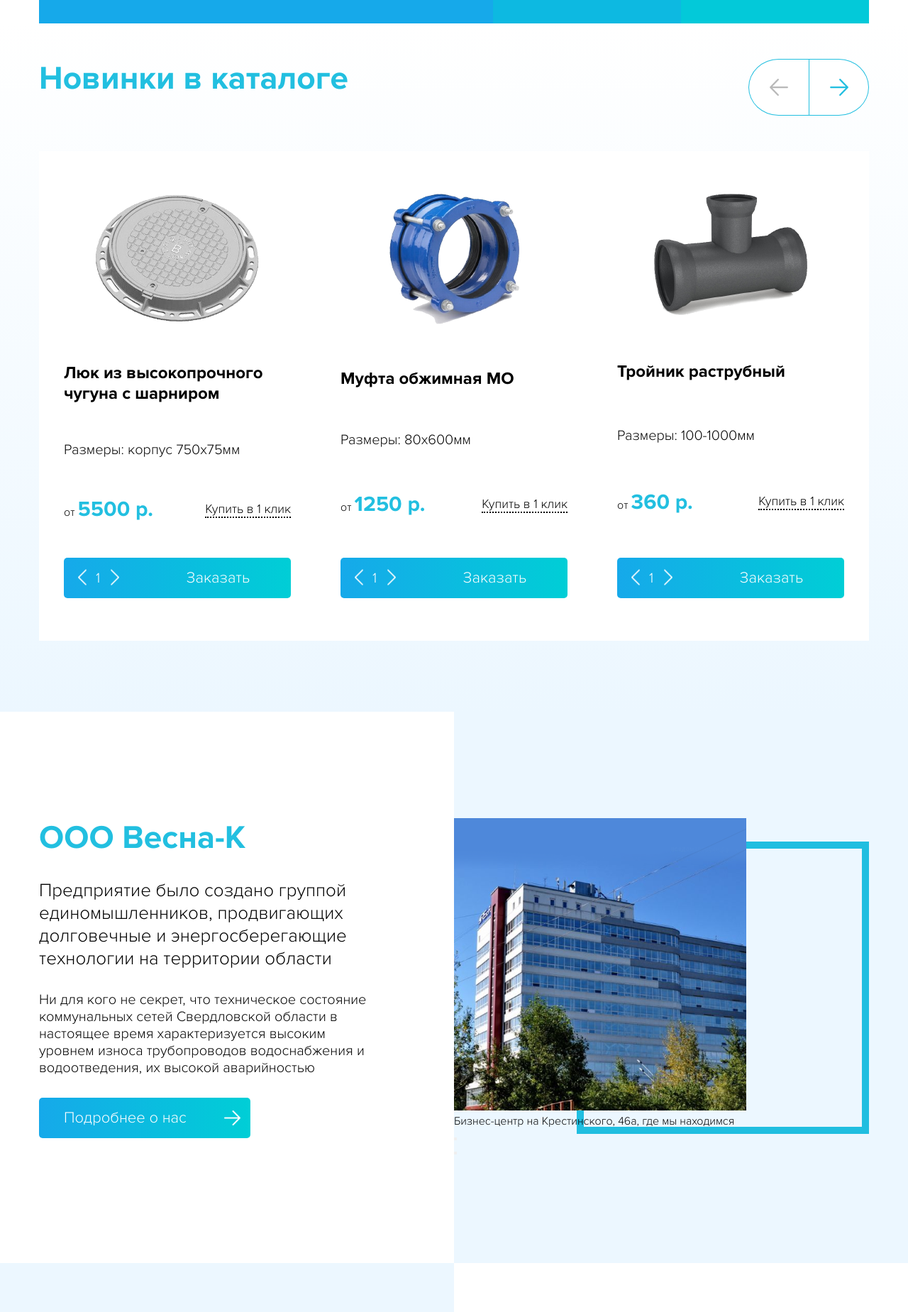
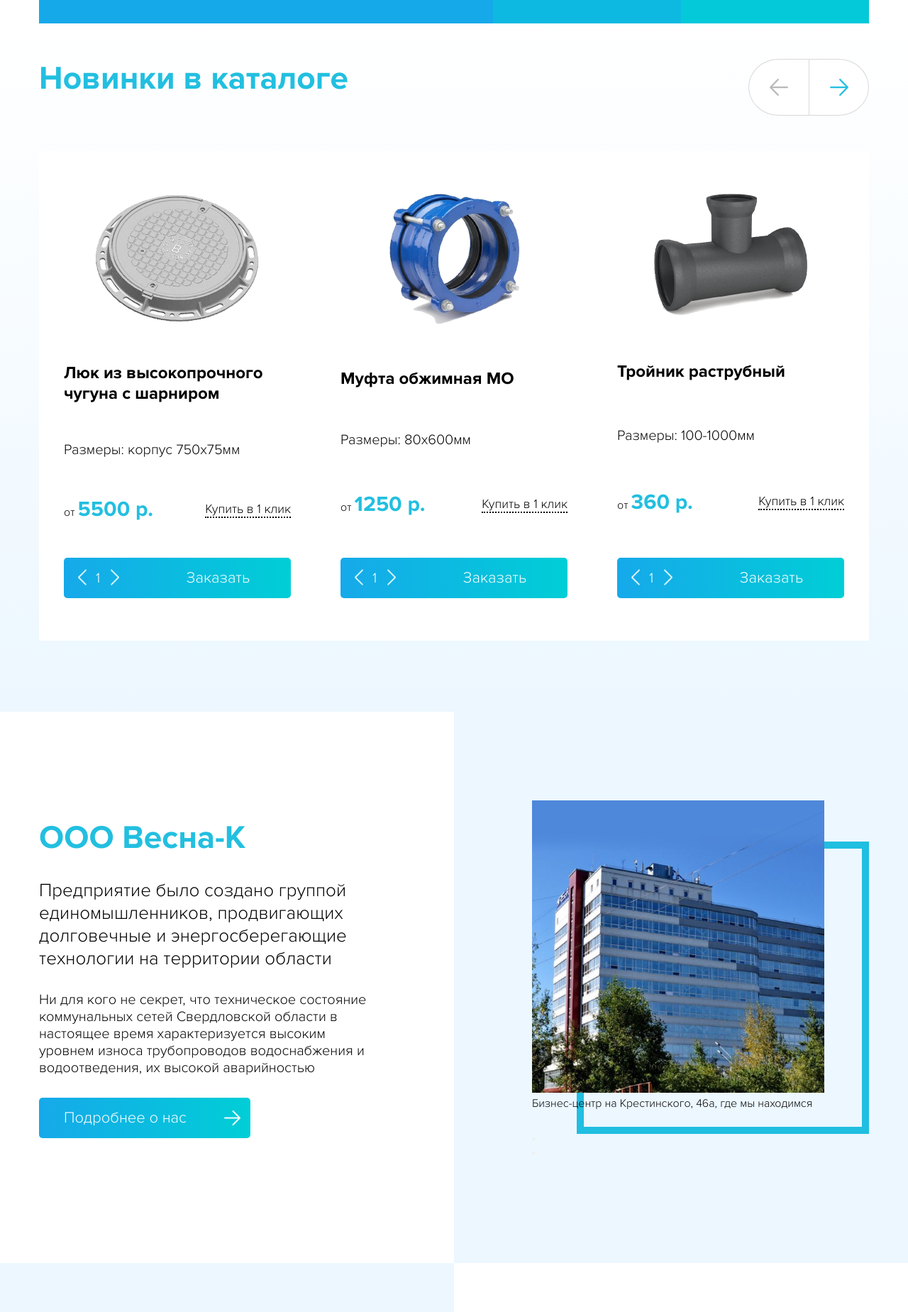
Before and after one commit to tatarianBarbarian/Vesna-K, a website: page src/index.html in a window 1280 px wide. Shown: the part 1571-3420 px from the top of the page at 71% size. Drawn offline with nearby package versions, Linux system fonts and the light colour scheme; files that its build step writes are made by us from their sources.

Commit message:
Fixed border color and button shadow on prodslider

```diff
--- a/src/sass/components/_cn-slider.scss
+++ b/src/sass/components/_cn-slider.scss
@@ -0,0 +1,25 @@
+.cn-slider {
+  transform: translateY(-2.5rem);
+
+  &__slides {
+  }
+
+  &__slide {
+  }
+
+  &__controls {
+  }
+
+  &__arr {
+    &--left {
+    }
+
+    &--right {
+    }
+  }
+
+  &__control {
+    &--active {
+    }
+  }
+}
--- a/src/sass/components/_prodslider.scss
+++ b/src/sass/components/_prodslider.scss
@@ -32,7 +32,7 @@
   &__control {
     width: 8.5rem;
     height: 8rem;
-    border: 1px solid $color-primary;
+    border: 1px solid $color-grey-light;
     background-position: center;
     background-repeat: no-repeat;
     background-color: white;
@@ -83,7 +83,7 @@
     display: inline-block;
   }
 
-  &__item:hover &__buybtn {
+  &__item:hover .btn--buy {
     box-shadow: 0 0 4rem -10px $color-primary;
   }
 
--- a/src/templates/info.html
+++ b/src/templates/info.html
@@ -9,13 +9,14 @@
                     характеризуется высоким уровнем износа трубопроводов водоснабжения и водоотведения, их высокой аварийностью</p>
                 <a href="#" class="btn btn--arrow-bluebg u-mt-30">Подробнее о нас</a>
             </div>
-            <div class="info__item info__item--square-right">
+            <div class="info__item info__item--right info__item--square-right">
                 <div class="info__slider cn-slider">
                     <div class="cn-slider__slides">
                         <figure class="cn-slider__slide">
                             <img src="img/business-center.png" alt="Бизнес-центр на Крестинского,46а">
                             <figcaption class="cn-slider__slide-text">Бизнес-центр на Крестинского, 46а, где мы находимся</figcaption>
                         </figure>
+                    </div>
                 </div>
                 <div class="cn-slider__controls">
                     <button class="cn-slider__arr cn-slider__arr--left">
@@ -25,7 +26,6 @@
                     <button class="cn-slide__arr cn-slide__arr--right">
                         <span class="visually-hidden">Следующий слайд</span>
                     </button>
-                    </div>
                 </div>
             </div>
         </div>
```
Also changed, not shown: build/css/style.css, build/index.html. Lines whose indentation alone changed are shown as unchanged.
